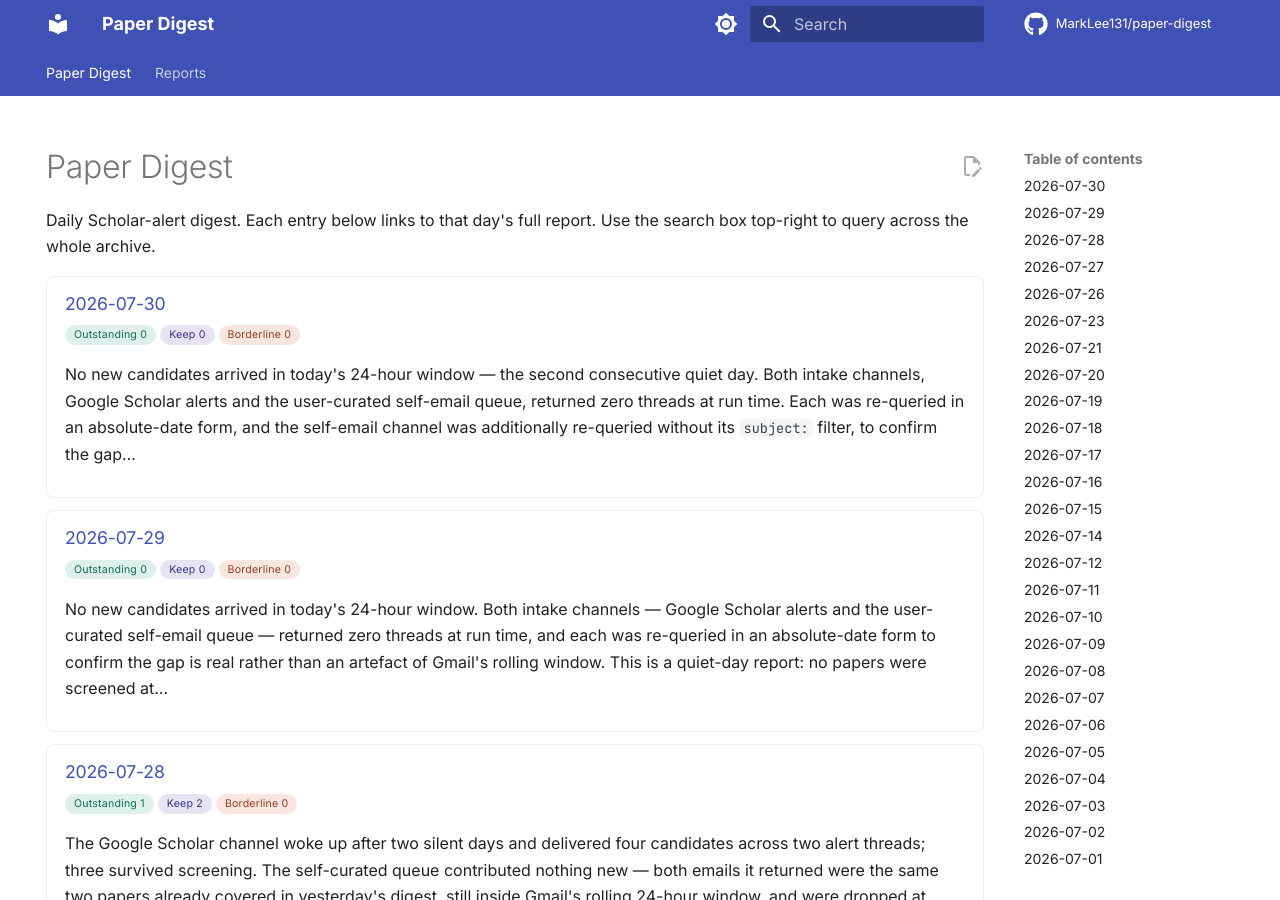
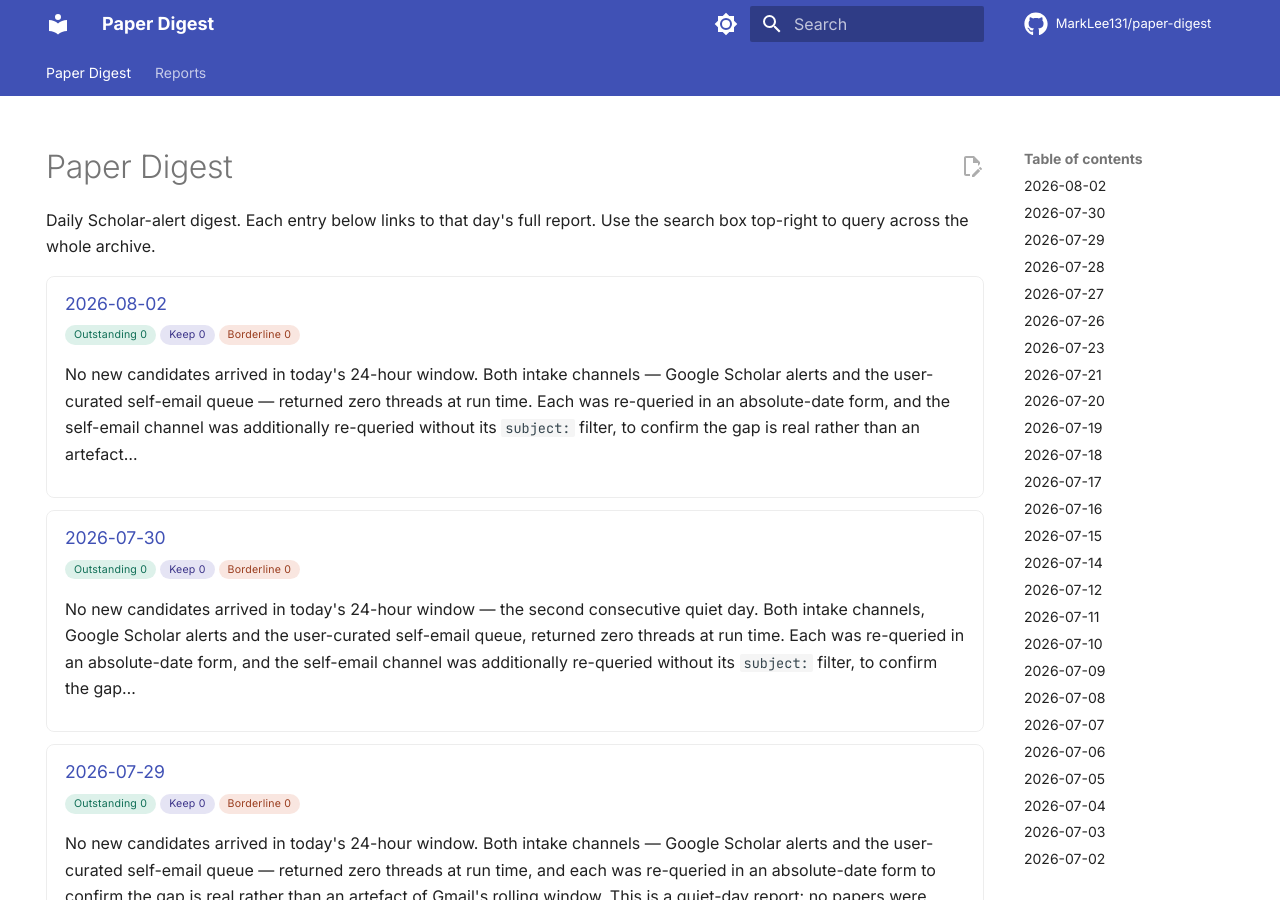
Before and after one commit to MarkLee131/paper-digest, an MkDocs documentation site: the page built from docs/index.md, in a window 1280 px wide and 900 px high. Built offline with MkDocs 1.6.1 and Material for MkDocs 9.7.7, drawn with Linux system fonts in a browser that asks for light colours; comment, search, counter and statistics services are not loaded.

Commit message:
digest: 2026-08-02 — 0 papers analysed (Outstanding 0, Keep 0)

```diff
--- a/docs/index.md
+++ b/docs/index.md
@@ -9,6 +9,13 @@ hide:
 Daily Scholar-alert digest. Each entry below links to that day's full report. Use the search box top-right to query across the whole archive.
 
 <!-- BEGIN AUTO-INDEX -->
+<div class="digest-card" markdown>
+### [2026-08-02](reports/2026-08-02/index.md)
+<div class="meta"><span class="chip outstanding">Outstanding 0</span><span class="chip keep">Keep 0</span><span class="chip borderline">Borderline 0</span></div>
+
+No new candidates arrived in today's 24-hour window. Both intake channels — Google Scholar alerts and the user-curated self-email queue — returned zero threads at run time. Each was re-queried in an absolute-date form, and the self-email channel was additionally re-queried without its `subject:` filter, to confirm the gap is real rather than an artefact…
+</div>
+
 <div class="digest-card" markdown>
 ### [2026-07-30](reports/2026-07-30/index.md)
 <div class="meta"><span class="chip outstanding">Outstanding 0</span><span class="chip keep">Keep 0</span><span class="chip borderline">Borderline 0</span></div>
```
Also changed, not shown: docs/reports/2026-08-02/index.md (added, +44 -0 lines), docs/reports/.pages, 1 other file.
